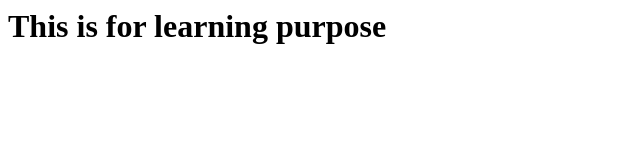
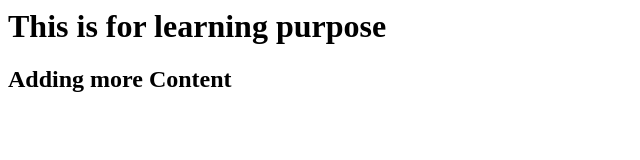
Before and after one commit to iamAfsana/git-blog-demmo, a plain HTML site: page index.html in a window 1280 px wide. Shown: the whole page, without its empty margins (0-640 px from the left). Drawn offline with Linux system fonts and the light colour scheme.

Commit message:
index.html file is modified.

```diff
--- a/index.html
+++ b/index.html
@@ -1 +1,2 @@
 <h1> This is for learning purpose </h1>
+<h2> Adding more Content </h2>
```
